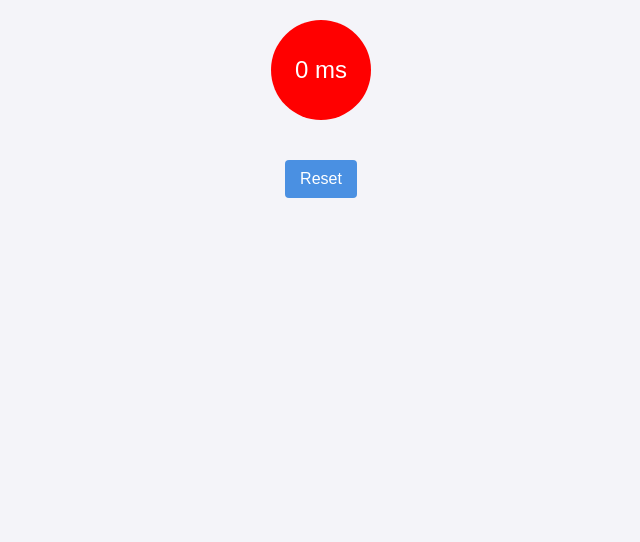
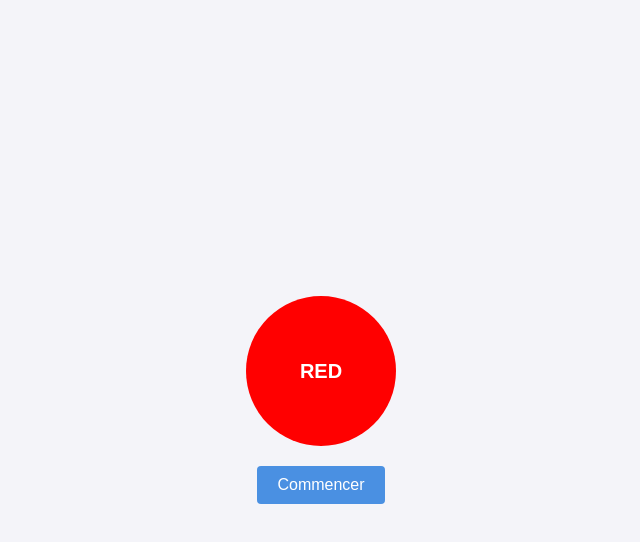
Before and after one commit to Ambre-guia/f1_timer_ambre, a React (Create React App) app in the folder frontend/: page /f1-timer in a window 1280 px wide. Shown: the top 542 px of the page, without its empty margins (319-959 px from the left). Built offline with nearby package versions, Linux system fonts and the light colour scheme.

Commit message:
f1timer update

```diff
--- a/frontend/src/components/F1Timer.js
+++ b/frontend/src/components/F1Timer.js
@@ -1,34 +1,76 @@
-// components/F1Timer.js
+import React, { useState } from 'react';
+import '../styles/F1Timer.css';
+import { submitReactionTime } from '../services/timerService';
+import PropTypes from 'prop-types';
 
-import React, { useState, useEffect } from 'react';
-import '../styles/F1Timer.css'; // Importation du CSS spécifique
+function F1Timer({ userId }) {
+  const [lightStatus, setLightStatus] = useState('red');
+  const [startTime, setStartTime] = useState(null);
+  const [reactionTime, setReactionTime] = useState(null);
+  const [isRunning, setIsRunning] = useState(false);
+  const [error, setError] = useState(null);
 
-function F1Timer() {
-  const [color, setColor] = useState('red');
-  const [time, setTime] = useState(0);
-  const [isStarted, setIsStarted] = useState(false);
+  // Démarrer le test de réaction après une durée aléatoire
+  const startTest = () => {
+    setIsRunning(true);
+    setLightStatus('red');
+    setReactionTime(null);
+    setError(null);
 
-  useEffect(() => {
-    let timer;
-    if (isStarted && color === 'green') {
-      timer = setInterval(() => setTime((prevTime) => prevTime + 10), 10);
+    const randomDelay = Math.floor(Math.random() * 3000) + 2000; // entre 2 et 5 secondes
+
+    setTimeout(() => {
+      setLightStatus('green');
+      setStartTime(Date.now());
+    }, randomDelay);
+  };
+
+  // Gérer le clic sur le bouton
+  const handleClick = async () => {
+    if (isRunning) {
+      if (lightStatus === 'green' && startTime) {
+        const reaction = Date.now() - startTime;
+        setReactionTime(reaction);
+
+        try {
+          await submitReactionTime({ user_id: userId, time: reaction });
+          console.log('Temps de réaction enregistré avec succès');
+        } catch (err) {
+          console.error(
+            'Erreur lors de la soumission du temps de réaction',
+            err
+          );
+          setError("Échec de l'enregistrement du temps de réaction.");
+        }
+      } else {
+        setReactionTime('Trop tôt !');
+      }
+
+      setIsRunning(false);
+      setStartTime(null);
+      setLightStatus('red');
     }
-    return () => clearInterval(timer);
-  }, [color, isStarted]);
-
-  const startTimer = () => {
-    setIsStarted(true);
-    setColor('green');
   };
 
   return (
-    <div className="timer">
-      <div className={`circle ${color}`} onClick={startTimer}>
-        {time} ms
+    <div className="f1-timer">
+      <div className={`light ${lightStatus}`} onClick={handleClick}>
+        {lightStatus.toUpperCase()}
       </div>
-      <button onClick={() => setIsStarted(false)}>Reset</button>
+      <button onClick={startTest} disabled={isRunning}>
+        Commencer
+      </button>
+      {reactionTime && typeof reactionTime === 'number' && (
+        <p>Votre temps de réaction : {reactionTime} ms</p>
+      )}
+      {reactionTime === 'Trop tôt !' && <p>{reactionTime}</p>}
+      {error && <p className="error">{error}</p>}
     </div>
   );
 }
 
+F1Timer.propTypes = {
+  userId: PropTypes.string.isRequired,
+};
+
 export default F1Timer;
--- a/frontend/src/components/History.js
+++ b/frontend/src/components/History.js
@@ -1,35 +1,33 @@
 import React, { useEffect, useState } from 'react';
-import axios from 'axios';
-import '../styles/History.css';
+import { getReactionTimes } from '../services/timerService';
+import PropTypes from 'prop-types';
 
-const History = () => {
-  const [bestTime, setBestTime] = useState(null);
+function History({ userId }) {
+  const [times, setTimes] = useState([]);
 
   useEffect(() => {
-    const fetchBestTime = async () => {
-      try {
-        const res = await axios.get('/api/timers/best-time', {
-          headers: { Authorization: `Bearer ${localStorage.getItem('token')}` },
-        });
-        setBestTime(res.data);
-      } catch (err) {
-        console.error(err.response.data);
-      }
+    const fetchTimes = async () => {
+      const data = await getReactionTimes(userId);
+      setTimes(data);
     };
-    fetchBestTime();
-  }, []);
+    fetchTimes();
+  }, [userId]);
 
   return (
     <div className="history">
-      <h2>Best Time</h2>
-      {bestTime ? (
-        <p className="bestTime ">Time: {bestTime.time} ms</p>
-      ) : (
-        <p>No history</p>
-      )}
-      <a href="/dashboard">Back to Dashboard</a>
+      <h2>Historique des Temps de Réaction</h2>
+      <ul>
+        {times.map((time, index) => (
+          <li key={index}>
+            {time.time} ms enregistré le {new Date(time.date).toLocaleString()}
+          </li>
+        ))}
+      </ul>
     </div>
   );
+}
+History.propTypes = {
+  userId: PropTypes.number.isRequired,
 };
 
 export default History;
--- a/frontend/src/services/timerService.js
+++ b/frontend/src/services/timerService.js
@@ -1,18 +1,37 @@
 import axios from 'axios';
 
-const API_URL = 'http://localhost:5000/api/timer';
+const API_URL = 'http://localhost:5000/api/timers';
 
+// Fonction pour soumettre un temps de réaction
 export const submitReactionTime = async (data) => {
   const token = localStorage.getItem('token');
-  await axios.post(`${API_URL}/submit-reaction-time`, data, {
-    headers: { Authorization: `Bearer ${token}` },
-  });
+  try {
+    const response = await axios.post(`${API_URL}/create`, data, {
+      headers: { Authorization: `Bearer ${token}` },
+    });
+    return response.data;
+  } catch (error) {
+    console.error(
+      'Erreur lors de la soumission du temps de réaction:',
+      error.response ? error.response.data : error.message
+    );
+    throw error;
+  }
 };
 
+// Fonction pour obtenir les temps de réaction
 export const getReactionTimes = async (userId) => {
   const token = localStorage.getItem('token');
-  const response = await axios.get(`${API_URL}/get-reaction-times/${userId}`, {
-    headers: { Authorization: `Bearer ${token}` },
-  });
-  return response.data;
+  try {
+    const response = await axios.get(`${API_URL}/best-time`, {
+      headers: { Authorization: `Bearer ${token}` },
+    });
+    return response.data;
+  } catch (error) {
+    console.error(
+      'Erreur lors de la récupération des temps de réaction:',
+      error.response ? error.response.data : error.message
+    );
+    throw error;
+  }
 };
--- a/frontend/src/styles/F1Timer.css
+++ b/frontend/src/styles/F1Timer.css
@@ -1,29 +1,35 @@
-/* F1Timer.css */
-.timer {
+.f1-timer {
   display: flex;
   flex-direction: column;
   align-items: center;
-  padding: 20px;
+  justify-content: center;
+  height: 100vh;
 }
 
-.timer .circle {
-  width: 100px;
-  height: 100px;
+.light {
+  width: 150px;
+  height: 150px;
   border-radius: 50%;
-  background-color: red;
   display: flex;
+  align-items: center;
   justify-content: center;
-  align-items: center;
+  font-size: 20px;
+  font-weight: bold;
   color: white;
-  font-size: 24px;
   margin-bottom: 20px;
-  transition: background-color 0.5s ease;
+  cursor: pointer;
 }
 
-.timer .circle.green {
+.light.red {
+  background-color: red;
+}
+
+.light.green {
   background-color: green;
 }
 
-.timer button {
-  margin-top: 20px;
+button {
+  padding: 10px 20px;
+  font-size: 16px;
+  cursor: pointer;
 }
```
Also changed, not shown: 1 other file (tests, documents, lock files or other folders).
